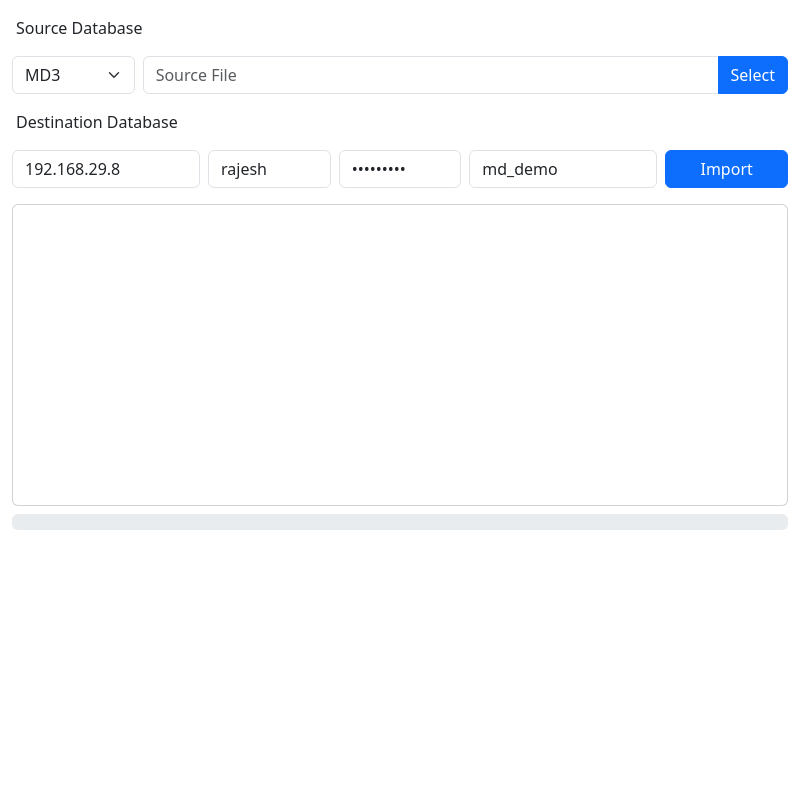
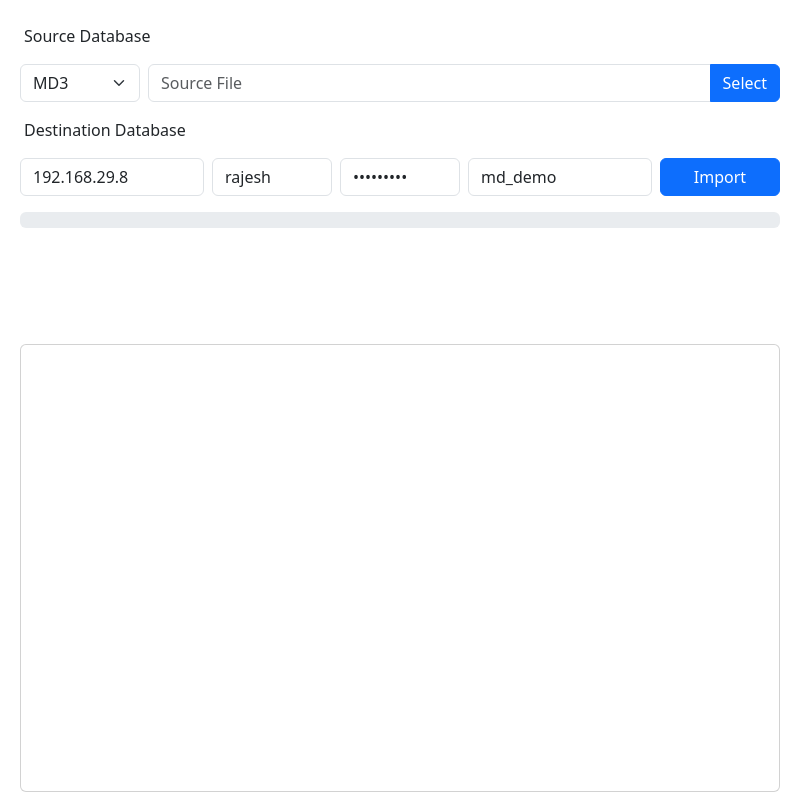
Before and after one commit to rsoft-in/dbadmin2, an Electron app: page index.html in a window 800 px wide. Drawn offline with nearby package versions, Linux system fonts and the light colour scheme; no server answers.

Commit message:
UI update

```diff
--- a/index.html
+++ b/index.html
@@ -42,8 +42,10 @@
         </div>
     </nav> -->
 
-    <div class="container-fluid">
+    <div class="container-fluid vh-100">
         <form>
+            <div id="app" class="d-flex flex-column vh-100">
+                <div class="p-2" style="height: 42vh;">
                     <div class="row fw-medium">
                         <div class="p-3">Source Database</div>
                     </div>
@@ -67,20 +69,20 @@
                     </div>
                     <div class="row g-2">
                         <div class="col-3">
-                    <input type="text" class="form-control" id="server-name" name="server-name" value="192.168.29.8"
-                        placeholder="Server Address" title="Server Address">
+                            <input type="text" class="form-control" id="server-name" name="server-name"
+                                value="192.168.29.8" placeholder="Server Address" title="Server Address">
                         </div>
                         <div class="col-2">
-                    <input type="text" class="form-control" id="server-user-name" name="server-user-name" value="rajesh"
-                        placeholder="Username" title="Username">
+                            <input type="text" class="form-control" id="server-user-name" name="server-user-name"
+                                value="rajesh" placeholder="Username" title="Username">
                         </div>
                         <div class="col-2">
                             <input type="password" class="form-control" id="server-password" name="server-password"
                                 value="Lucky913x" placeholder="Password" title="Password">
                         </div>
                         <div class="col-3">
-                    <input type="text" class="form-control" id="server-db-name" name="server-db-name" value="md_demo"
-                        placeholder="DB Name" title="DB Name">
+                            <input type="text" class="form-control" id="server-db-name" name="server-db-name"
+                                value="md_demo" placeholder="DB Name" title="DB Name">
                         </div>
                         <div class="col-2">
                             <div class="d-grid">
@@ -88,16 +90,19 @@
                             </div>
                         </div>
                     </div>
-            <div class="card mt-3">
-                <div class="console p-3" style="height: 300px; overflow-y: scroll;">
-                    <div id="summary-text"></div>
+                    <div class="mt-3">
+                        <div class="progress" role="progressbar" aria-label="Basic example" aria-valuenow="0"
+                            aria-valuemin="0" aria-valuemax="100">
+                            <div id="progress-bar" class="progress-bar progress-bar-striped progress-bar-animated"
+                                style="width: 0%"></div>
                         </div>
                     </div>
-            <div class="mt-2">
-                <div class="progress" role="progressbar" aria-label="Basic example" aria-valuenow="0" aria-valuemin="0"
-                    aria-valuemax="100">
-                    <div id="progress-bar" class="progress-bar progress-bar-striped progress-bar-animated"
-                        style="width: 0%"></div>
+                </div>
+                <div class="p-2 flex-grow-1 d-flex flex-column">
+                    <!-- <div class="console p-3 flex-grow-1 w-100" style="overflow-y: scroll;">
+                        <div id="summary-text"></div>
+                    </div> -->
+                    <div id="summary-text" class="card flex-grow-1 w-100 p-2"></div>
                 </div>
             </div>
         </form>
```
Lines whose indentation alone changed are shown as unchanged.
